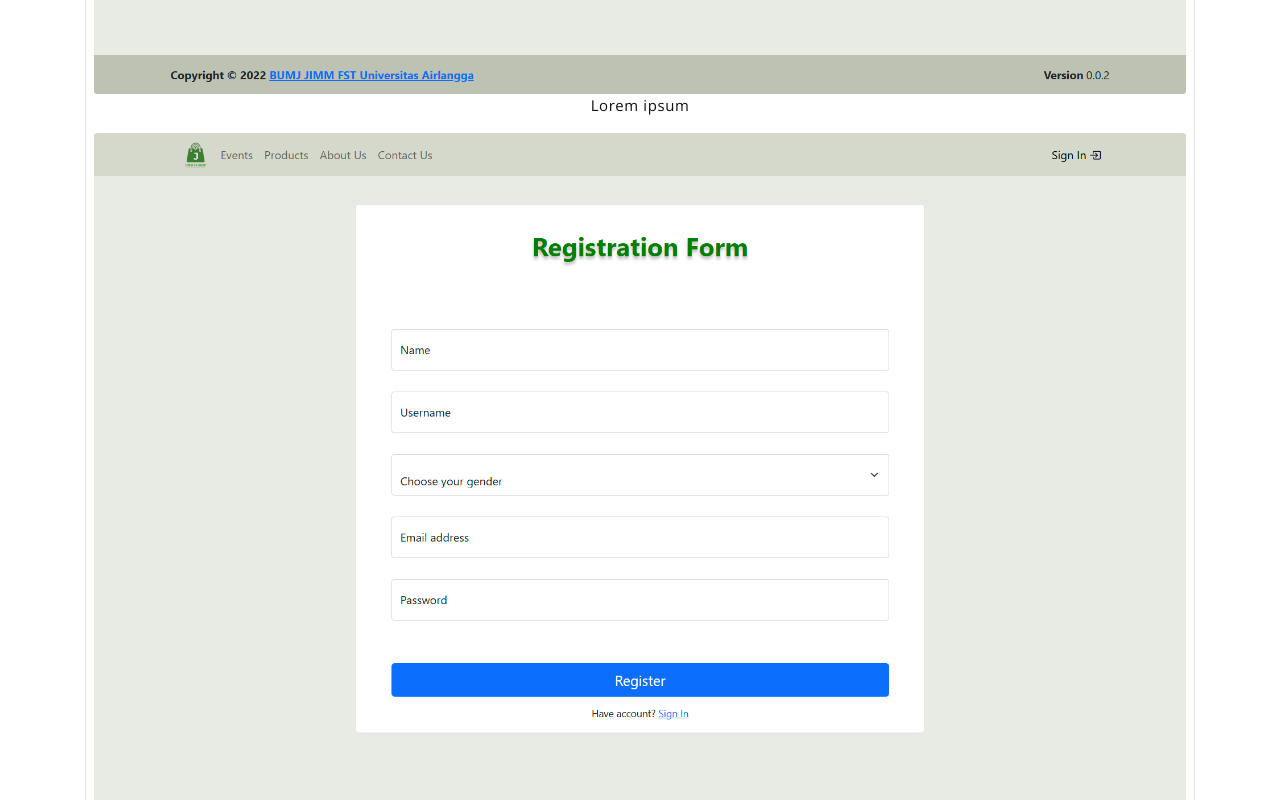
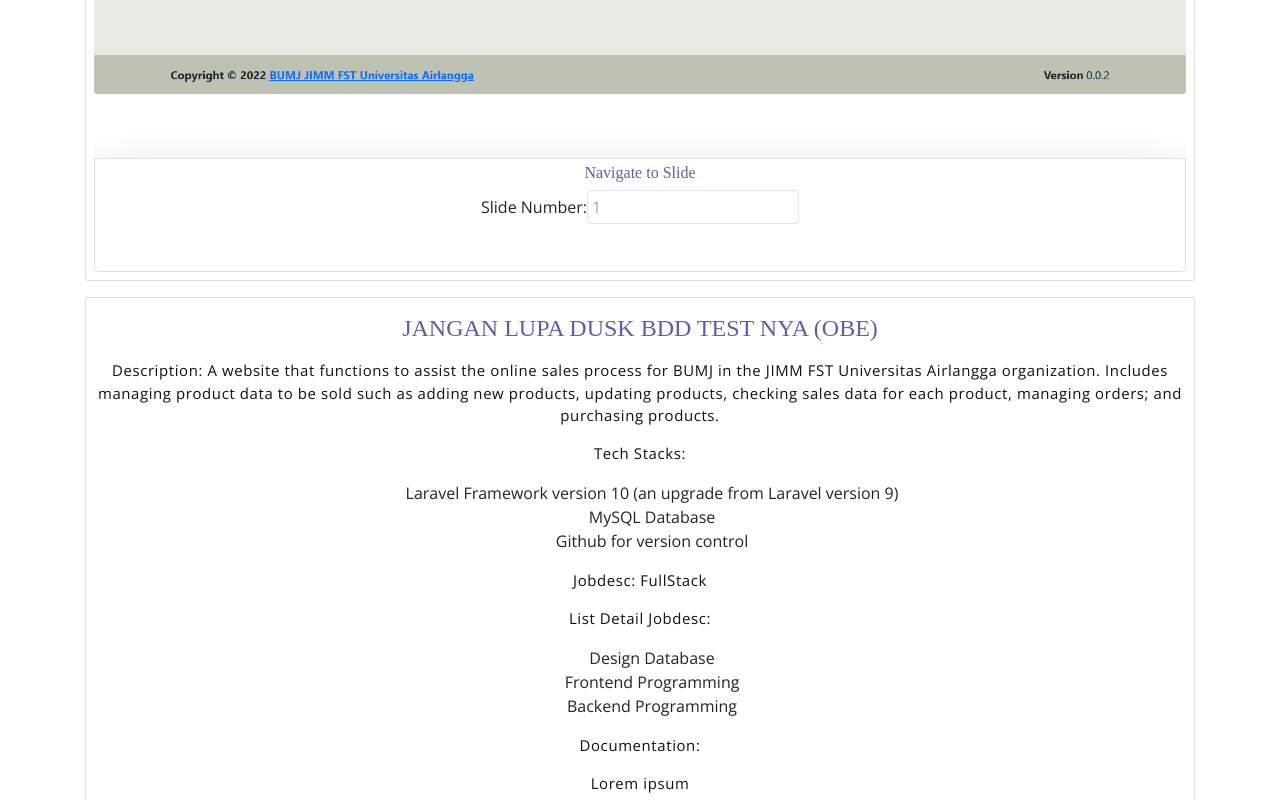
Before and after one commit to robanu-dk/web_portof, a Next.js app: page /pages/portfolio in a window 1280 px wide. Shown: the part 4020-4820 px from the top of the page. Built offline with nearby package versions, Linux system fonts and the light colour scheme; a web font is replaced by a local one.

Commit message:
(fix, add) fix carousel UI, add navigation

```diff
--- a/src/app/components/portfolio/project_documentation.tsx
+++ b/src/app/components/portfolio/project_documentation.tsx
@@ -1,7 +1,7 @@
 'use client'
 
 import Image from 'next/image';
-import { MouseEvent, useState } from 'react';
+import { MouseEvent, useRef, useState } from 'react';
 
 interface ProjectDocumentationProps {
     project_documentations: {
@@ -14,7 +14,12 @@
 
 export default function ProjectDocumentationCarousel({ project_documentations, section_id }: ProjectDocumentationProps) {
     const [show, setShow] = useState<number>(0);
+    const [navigate_slide_show, setNavigateSlideShow] = useState<boolean>(false);
+    const [refresh_slide, setRefreshSlide] = useState<boolean>(false);
     const [count_project_document_old, setCountProjectDocOld] = useState<number>(project_documentations.length);
+
+    const navigate_slide_input = useRef<HTMLInputElement>(null);
+
     const id_project_section = section_id.replaceAll('#', '');
 
     // detect if there are changes to project documentation
@@ -31,11 +36,20 @@
         });
     }
 
+    const refreshSlide = () => {
+        setRefreshSlide(false);
+        setTimeout(() => {
+            setRefreshSlide(true);
+        }, 10);
+    }
+
     const nextSlide = (e: MouseEvent<HTMLAnchorElement, globalThis.MouseEvent>) => {
         e.preventDefault();
         setShow(show == (project_documentations.length - 1) ? 0 : show + 1);
 
         scrollTop();
+        setNavigateSlideShow(false);
+        refreshSlide();
     }
 
     const previousSlide = (e: MouseEvent<HTMLAnchorElement, globalThis.MouseEvent>) => {
@@ -43,27 +57,63 @@
         setShow(show == 0 ? (project_documentations.length - 1) : show - 1);
 
         scrollTop();
+        setNavigateSlideShow(false);
+        refreshSlide();
     }
 
-    const handleIndicatorClick = (e: MouseEvent<HTMLAnchorElement, globalThis.MouseEvent>, index: number) => {
-        e.preventDefault();
-        setShow(index);
+    const navigateSlide = () => {
+        const slide = navigate_slide_input.current ? navigate_slide_input.current.value : '';
+
+        if (slide != '') {
+            const slide_number = parseInt(slide);
+            if (slide_number <= 0) {
+                setShow(0);
+            } else if (slide_number > project_documentations.length) {
+                setShow(project_documentations.length - 1);
+            } else {
+                setShow(slide_number - 1);
+            }
+        }
+
+        if (navigate_slide_input.current) {
+            navigate_slide_input.current.value = '';
+        }
 
         scrollTop();
+        setNavigateSlideShow(false);
+        refreshSlide();
+    }
+
+    const handleNavigateInput = () => {
+        const input_ref = navigate_slide_input.current;
+        if (input_ref) {
+            if (input_ref.value != '') {
+                const value_rule = input_ref.value.replace(/[^0-9]/g, '');
+                if (value_rule != '') {
+                    const value = parseInt(value_rule);
+
+                    input_ref.value = Math.max(1, Math.min(value, project_documentations.length)).toString();
+                } else {
+                    input_ref.value = '';
+                }
+            }
+        }
+    }
+
+    const showNavigate = () => {
+        setNavigateSlideShow(true);
     }
 
     return (
         <div id="default-carousel" className="relative w-full">
             {/* <!-- Carousel wrapper --> */}
+            <div className={`${refresh_slide ? 'transition-opacity duration-500 ease-in-out opacity-100' : 'opacity-0'}`}>
+                <p className={`text-start font-normal text-sm xl:text-base 2xl:text-lg`}>{project_documentations[show].description}</p>
+            </div>
             <div className="relative h-full overflow-hidden rounded-lg">
-                {
-                    project_documentations.map((item, index) =>
-                        <div key={index} className={`${show == index ? 'transition-opacity duration-500 ease-in-out opacity-100' : 'opacity-0'}`}>
-                            <p className={`${show != index ? 'hidden' : ''} text-start font-normal text-sm xl:text-base 2xl:text-lg`}>{item.description}</p>
-                            <Image className={`${show != index ? 'hidden' : ''} relative block w-full rounded-sm`} src={item.image_source} height={4000} width={4000} alt={item.image_source.split('/').reverse()[0]} priority={false} />
-                        </div>
-                    )
-                }
+                <div className={`${refresh_slide ? 'transition-opacity duration-500 ease-in-out opacity-100' : 'opacity-0'}`}>
+                    <Image className={`relative block w-full rounded-sm`} src={project_documentations[show].image_source} height={4000} width={4000} alt={project_documentations[show].image_source.split('/').reverse()[0]} priority={false} />
+                </div>
                 {/* <!-- Slider controls --> */}
                 {
                     project_documentations.length > 1 ? <>
@@ -86,10 +136,20 @@
                     </> : null
                 }
                 {/* <!-- Slider indicators --> */}
-                <div className="absolute z-30 flex -translate-x-1/2 bottom-5 left-1/2 space-x-3 rtl:space-x-reverse">
-                    {
-                        project_documentations.length > 1 ? project_documentations.map((item, index) => <a key={index} type="button" className={`w-3 h-3 rounded-full ${index == show ? 'bg-white' : 'bg-gray-400'}`} aria-current="true" aria-label={`Slide ${index + 1}`} onClick={(e) => handleIndicatorClick(e, index)}></a>) : null
-                    }
+                <div className={`absolute z-40 bottom-2 left-1/2 -translate-x-1/2 ${navigate_slide_show ? 'hidden' : 'animate-grow'}`}>
+                    <button className='bg-black bg-opacity-50 p-1 mb-2 text-white text-xs md:text-sm rounded' onClick={showNavigate}>Slide {show + 1} of {project_documentations.length}</button>
+                </div>
+                <div className={`absolute z-30 bottom-3 left-1/2 -translate-x-1/2 ${navigate_slide_show ? 'animate-grow' : 'hidden'}`}>
+                    <div className='card rounded-sm shadow-lg'>
+                        <h6 className='text-sm mt-1'>Navigate to Slide</h6>
+                        <div className='flex flex-col md:flex-row gap-2 align-items-center justify-content-center mb-2'>
+                            <label className='text-sm text-start'>Slide Number:</label>
+                            <input ref={navigate_slide_input} placeholder={`${show + 1}`} className='border rounded p-1 w-2/3 md:w-1/3 text-sm' type="text" onChange={handleNavigateInput} />
+                        </div>
+                        <div className='mb-1'>
+                            <button className='bg-purple-600 text-white rounded py-1 px-2 hover:bg-purple-700' onClick={navigateSlide}>Go</button>
+                        </div>
+                    </div>
                 </div>
             </div>
         </div>
```
